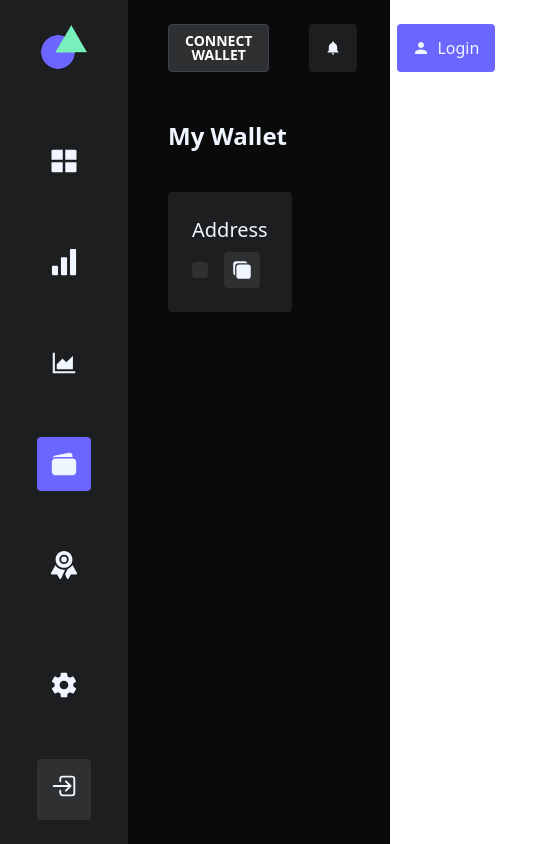
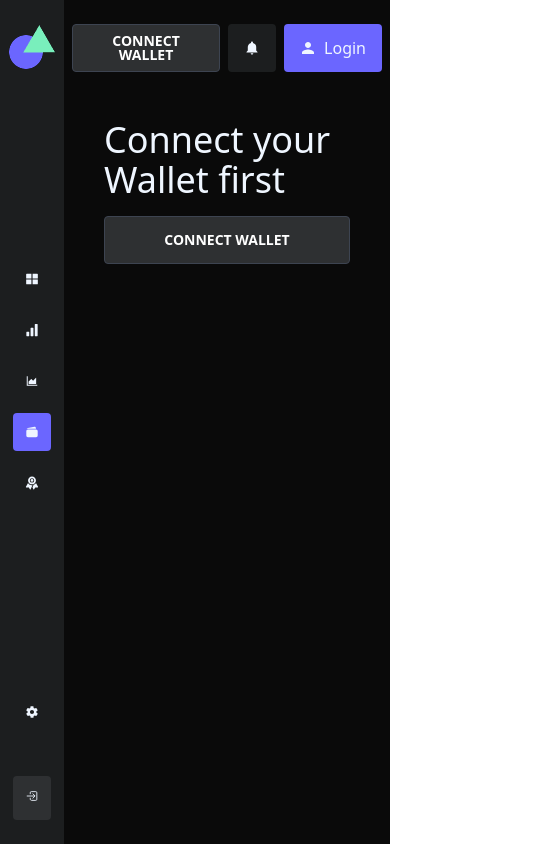
Before and after one commit to Virendra-khorwal/blockchain-coin-swap-web-app, a Next.js app: page /wallet in a window 390 px wide. Shown: the whole page, 535 px wide, since content can reach past the window. Built offline with nearby package versions, Linux system fonts and the light colour scheme; what wagmi would draw is missing.

Commit message:
ui update

```diff
--- a/components/Card.jsx
+++ b/components/Card.jsx
@@ -1,6 +1,6 @@
 
 const Card = ({children}) => {
-    return <div className="bg-dark-secondary text-white rounded p-6">
+    return <div className="bg-dark-secondary text-white rounded p-6 flex justify-center">
         {children}
     </div>
 }
--- /dev/null
+++ b/components/FeedCard.jsx
@@ -0,0 +1,23 @@
+import Link from 'next/Link'
+const FeedCard = ({ name, id, symbol, image, price, priceChange }) => {
+  console.log(name);
+
+  return (
+    <Link href={`/stat/${id}`} >
+      <div className="w-full cursor-pointer hover:bg-primary-color text-white bg-dark-light rounded p-2 flex gap-x-6 xl:gap-x-2">
+        <img className="w-20 xl:w-12 xl:h-12" src={image} alt={name} />
+        <div className="flex gap-x-4 flex-col justify-center">
+          <h1 className="text-xl xl:text-lg">{name}</h1>
+          <div className="flex justify-between gap-x-6 xl:gap-x-4">
+            <p className="w-20">$ {price}</p>
+            <p className={`${priceChange < 0 ? "text-[red]" : "text-[green]"}`}>
+              {priceChange} %
+            </p>
+          </div>
+        </div>
+      </div>
+    </Link>
+  );
+};
+
+export default FeedCard;
--- /dev/null
+++ b/components/LatestFeed.jsx
@@ -0,0 +1,43 @@
+import useAxios from "../hooks/useAxios";
+import FeedCard from "./FeedCard";
+import { Player } from "@lottiefiles/react-lottie-player";
+import loadingAnimation from "../asset/lottie/loading.json";
+
+const LatestFeed = () => {
+  const { response } = useAxios(
+    `coins/markets?vs_currency=usd&order=market_cap_desc&per_page=20&page=1&sparkline=false`
+  );
+
+  if (!response) {
+    return (
+      <div>
+        <Player className="w-32" src={loadingAnimation} autoplay loop />
+      </div>
+    );
+  }
+
+  console.log(response)
+
+  return (
+    <div className="bg-dark-secondary rounded w-76 p-2 sm:w-64">
+      <h1 className="text-xl text-left mb-4 font-bold text-white">
+        Top 20 Trending
+      </h1>
+      <div className="grid grid-cols-5 overflow-y-scroll scrollbar-hide 2xl:grid-cols-4 lg:grid-cols-3 md:grid-cols-2 sm:grid-cols-1 h-[320px] gap-2 ">
+        {response.map((coin) => (
+          <FeedCard
+            key={coin.id}
+            name={coin.name}
+            id={coin.id}
+            price={coin.current_price}
+            symbol={coin.symbol}
+            image={coin.image}
+            priceChange={coin.price_change_percentage_24h}
+          />
+        ))}
+      </div>
+    </div>
+  );
+};
+
+export default LatestFeed;
--- a/components/Navbar.jsx
+++ b/components/Navbar.jsx
@@ -10,14 +10,14 @@ const Navbar = () => {
       const router = useRouter();
 
     return (
-      <div className="py-6 px-10 flex justify-between">
+      <div className="py-6 px-10 flex justify-between sm:px-2 ">
         <div>
           {/* <input
             className="bg-dark-secondary rounded text-xl py-2 px-4 text-white w-96 focus:outline focus:outline-primary-color focus:outline-2"
             placeholder="Search"
           /> */}
         </div>
-        <div className="text-white flex gap-x-10">
+        <div className="text-white flex gap-x-10 sm:gap-x-2">
           {currentAccount ? (
             <button
               className="bg-dark-secondary rounded flex items-center px-4 gap-x-3 cursor-pointer"
--- a/components/Sidebar.jsx
+++ b/components/Sidebar.jsx
@@ -13,12 +13,12 @@ const Sidebar = () => {
   const active = router.pathname;
 
   return (
-    <div className="h-screen bg-dark-secondary text-white flex flex-col justify-between items-center py-6 w-32">
+    <div className="h-screen bg-dark-secondary text-white flex flex-col justify-between items-center py-6 w-32 sm:w-16">
       <div className="cursor-pointer">
         <Image src={logo} alt="Logo" />
       </div>
-      <div className="text-3xl">
-        <ul className="flex flex-col gap-y-10 ">
+      <div className="text-3xl sm:text-sm">
+        <ul className="flex flex-col gap-y-10 sm:gap-y-2 ">
           <li>
             <Link href="/">
               <div
@@ -37,7 +37,7 @@ const Sidebar = () => {
             <Link href="/swap">
               <div
                 className={`${
-                  active === "/swap/*"
+                  active === "/swap"
                     ? "bg-primary-color"
                     : "hover:text-primary-color active:bg-primary-color active:text-white"
                 } p-3 rounded cursor-pointer tooltip tooltip-right`}
@@ -92,7 +92,7 @@ const Sidebar = () => {
           </li>
         </ul>
       </div>
-      <div className="text-3xl">
+      <div className="text-3xl sm:text-sm">
         <ul className="flex flex-col gap-y-10">
           <li className="p-3 rounded cursor-pointer">
             <div className="tooltip tooltip-right" data-tip="setting">
--- a/package.json
+++ b/package.json
@@ -26,6 +26,7 @@
     "qs": "^6.11.0",
     "react": "18.2.0",
     "react-chartjs-2": "^4.3.1",
+    "react-copy-to-clipboard": "^5.1.0",
     "react-dom": "18.2.0",
     "react-icons": "^4.6.0",
     "tailwind-scrollbar-hide": "^1.1.7",
--- a/pages/index.js
+++ b/pages/index.js
@@ -1,14 +1,14 @@
-import Head from 'next/head'
-import Card from '../components/Card'
-import Button from '../util/Button'
+import Head from "next/head";
+import Card from "../components/Card";
+import Button from "../util/Button";
 import { IoChevronForwardOutline } from "react-icons/io5";
-import { useRouter } from 'next/router';
-import cryptoIcon from '../asset/cryptoIcon.png'
-import Image from 'next/image';
-import WalletModal from '../components/WalletModal';
+import { useRouter } from "next/router";
+import cryptoIcon from "../asset/cryptoIcon.png";
+import Image from "next/image";
+import WalletModal from "../components/WalletModal";
 import { TransactionContext } from "../context/TransactionContext";
 import { useContext } from "react";
-
+import LatestFeed from "../components/LatestFeed";
 
 export default function Home() {
   const router = useRouter();
@@ -21,10 +21,11 @@ export default function Home() {
         <meta name="description" content="Generated by create next app" />
         <link rel="icon" href="/favicon.ico" />
       </Head>
-      <main>
+      <main className="flex flex-col w-full gap-y-10">
+        <div className=" min-w-[200px] sm:w-64" >
           <Card>
-          <div className="flex flex-col items-center gap-y-10 px-6">
-            <h1 className="text-3xl font-semibold">
+            <div className="flex flex-col items-center gap-y-10 px-10 py-10 sm:gap-y-4 sm:px-4 sm:py-1 sm:px-1 w-96">
+              <h1 className="text-3xl font-semibold sm:text-xl">
                 Convert to any Crypto Currency
               </h1>
               <Image src={cryptoIcon} alt="crpto icon" />
@@ -32,7 +33,7 @@ export default function Home() {
                 {currentAccount ? (
                   <Button onClick={() => router.push("/swap")}>
                     <div className="w-full flex justify-center items-center gap-x-2">
-                    <p className="text-xl">Convert Now</p>
+                      <p className="text-xl sm:text-sm">Convert Now</p>
                       <IoChevronForwardOutline className="text-xl" />
                     </div>
                   </Button>
@@ -42,6 +43,8 @@ export default function Home() {
               </div>
             </div>
           </Card>
+        </div>
+        <LatestFeed />
       </main>
     </div>
   );
--- a/pages/wallet.jsx
+++ b/pages/wallet.jsx
@@ -1,9 +1,14 @@
-import { useContext } from "react";
+import { useContext, useState } from "react";
 import Card from "../components/Card";
 import { TransactionContext } from "../context/TransactionContext";
 import { IoCopy } from "react-icons/io5";
+import WalletModal from "../components/WalletModal";
+import Head from "next/head";
+import { CopyToClipboard } from "react-copy-to-clipboard";
+
 const Wallet = () => {
   const { currentAccount } = useContext(TransactionContext);
+  const [copied, setCopied] = useState(false);
 
   //   const onCopy = () => {
 
@@ -11,18 +16,40 @@ const Wallet = () => {
 
   // ADD Copy text feature
 
+  if (!currentAccount) {
     return (
-    <div className="text-white">
+      <div className="flex flex-col gap-y-4">
+        <h1 className="text-4xl text-white">Connect your Wallet first</h1>
+        <WalletModal />
+      </div>
+    );
+  }
+
+  const copyText = () => {
+    setCopied(true)
+    const copyText = currentAccount
+    navigator.clipboard.writeText(copyText)
+    setTimeout(() => {
+      setCopied(false)
+    }, 2000)
+  }
+
+  return (
+    <div>
+      <Head>
+        <title>Wallet</title>
+      </Head>
+      <main className="text-white">
         <h1 className="text-2xl font-bold mb-10">My Wallet</h1>
         <Card>
           <div className="bg-dark-secondary flex flex-col gap-2">
             <h3 className="text-xl">Address</h3>
             <div className="flex items-center gap-4">
-            <p className="bg-dark-light text-primary-color p-2 rounded outline-none w-max">
+              <p id="copyText" className="bg-dark-light text-primary-color p-2 rounded outline-none w-max">
                 {currentAccount}
               </p>
-            <div className="tooltip tooltip-info" data-tip="copy">
-              <button className="bg-dark-light p-2 text-xl rounded">
+              <div className="tooltip tooltip-info" data-tip={`${copied? "copied" : "copy"}`}>
+                  <button className="bg-dark-light p-2 text-xl rounded" onClick={() => copyText()}>
                     <IoCopy />
                   </button>
               </div>
@@ -30,6 +57,7 @@ const Wallet = () => {
             </div>
           </div>
         </Card>
+      </main>
     </div>
   );
 };
--- a/tailwind.config.js
+++ b/tailwind.config.js
@@ -12,9 +12,25 @@ module.exports = {
       "dark-light": "#2E3032",
       "primary-color": "#6B66FF",
       "accent-color": "#79EFBC",
-      "white": "#eff6ff",
+      white: "#eff6ff",
       "red-color": "##ef4444",
       "yellow-color": "##eab308",
+    },
+    screens: {
+      "2xl": { max: "1535px" },
+      // => @media (max-width: 1535px) { ... }
+
+      "xl": { max: "1279px" },
+      // => @media (max-width: 1279px) { ... }
+
+      "lg": { max: "1023px" },
+      // => @media (max-width: 1023px) { ... }
+
+      "md": { max: "767px" },
+      // => @media (max-width: 767px) { ... }
+
+      "sm": { max: "639px" },
+      // => @media (max-width: 639px) { ... }
     },
   },
   plugins: [require("daisyui"), require("tailwind-scrollbar-hide")],
--- a/util/Button.jsx
+++ b/util/Button.jsx
@@ -3,7 +3,7 @@ const Button = ({ children, onClick, disabled }) => {
     <button
       type="button"
       onClick={onClick}
-      className={`flex items-center bg-primary-color p-3 rounded ${
+      className={`flex items-center bg-primary-color p-3 sm:p-1 rounded ${
         disabled ? "cursor-not-allowed" : 'cursor-pointer'
       }`}
     >
```
Also changed, not shown: 1 other file (tests, documents, lock files or other folders). Lines whose indentation alone changed are shown as unchanged.
